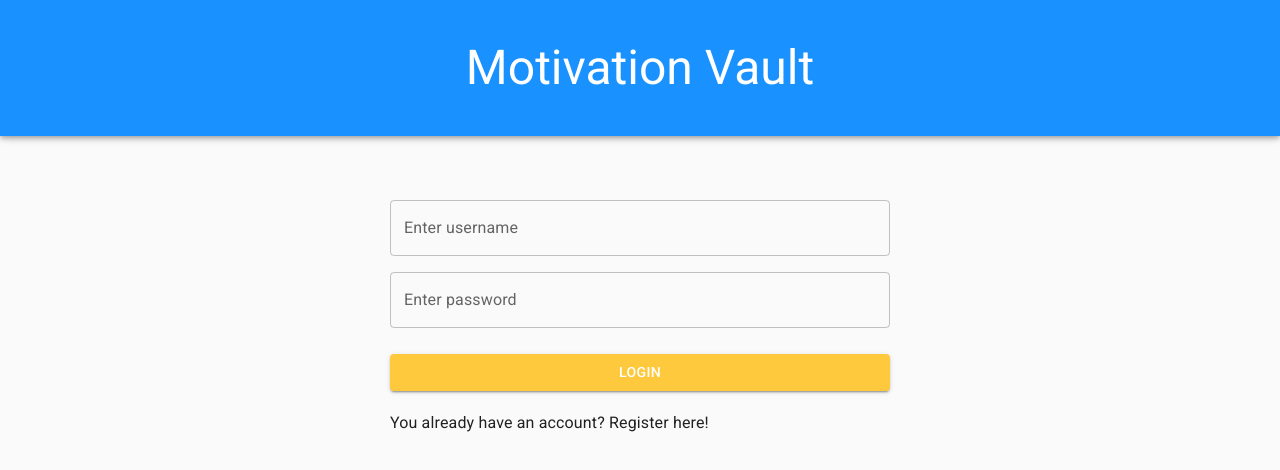
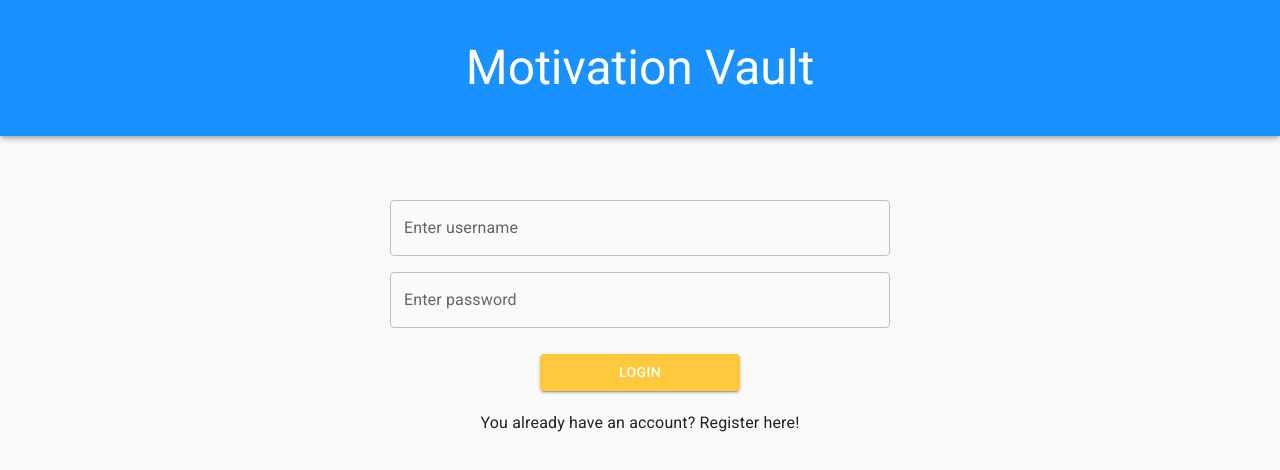
Before and after one commit to manuel12/motivation-vault-material-ui, a React (Create React App) app: page / in a window 1280 px wide. Shown: the top 470 px of the page. Built offline with nearby package versions, Linux system fonts and the light colour scheme.

Commit message:
Moved styles from Box to Stack component. Updated username and password input ids. Updated button margin. Aligned to "You already have an account" text to the center.

```diff
--- a/src/components/LoginForm.js
+++ b/src/components/LoginForm.js
@@ -10,22 +10,22 @@ const LoginForm = () => {
           marginTop: "200px",
         }}
       >
-        <Box
-          component="form"
-          sx={{
-            width: "500px",
-            mx: "auto",
-          }}
-        >
-          <Stack spacing={2}>
+        <Box component="form">
+          <Stack
+            spacing={2}
+            sx={{
+              maxWidth: "500px",
+              mx: "auto",
+            }}
+          >
             <TextField
-              id="outlined-basic"
+              id="username-input"
               label="Enter username"
               variant="outlined"
             />
 
             <TextField
-              id="outlined-basic"
+              id="password-input"
               label="Enter password"
               variant="outlined"
             />
@@ -34,14 +34,14 @@ const LoginForm = () => {
               <Button
                 variant="contained"
                 style={{
-                  width: "500px",
-                  margin: "10px auto 20px",
+                  margin: "10px 150px 20px",
+                  width: "200px",
                   backgroundColor: "#ffc93d",
                 }}
               >
                 Login
               </Button>
-              <Typography>
+              <Typography align="center">
                 You already have an account? Register here!
               </Typography>
             </Box>
```
